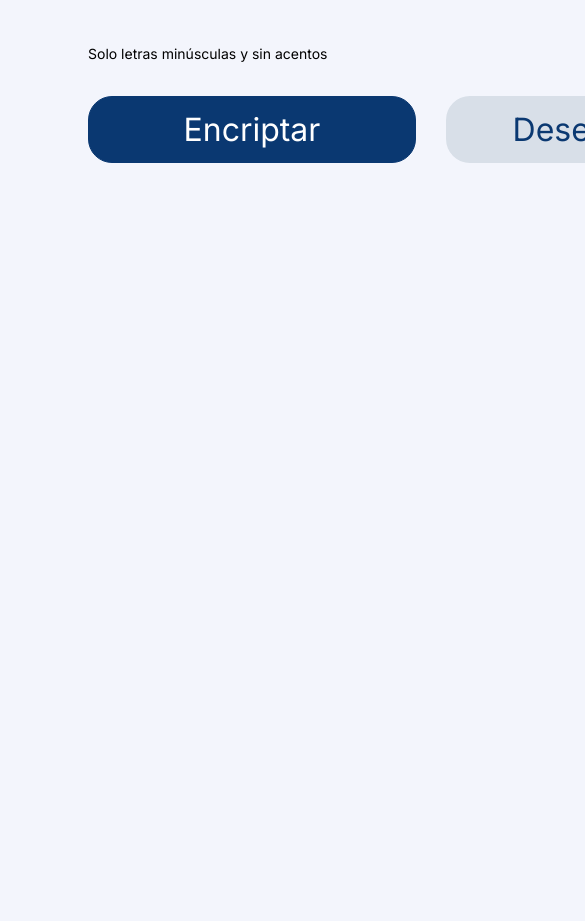
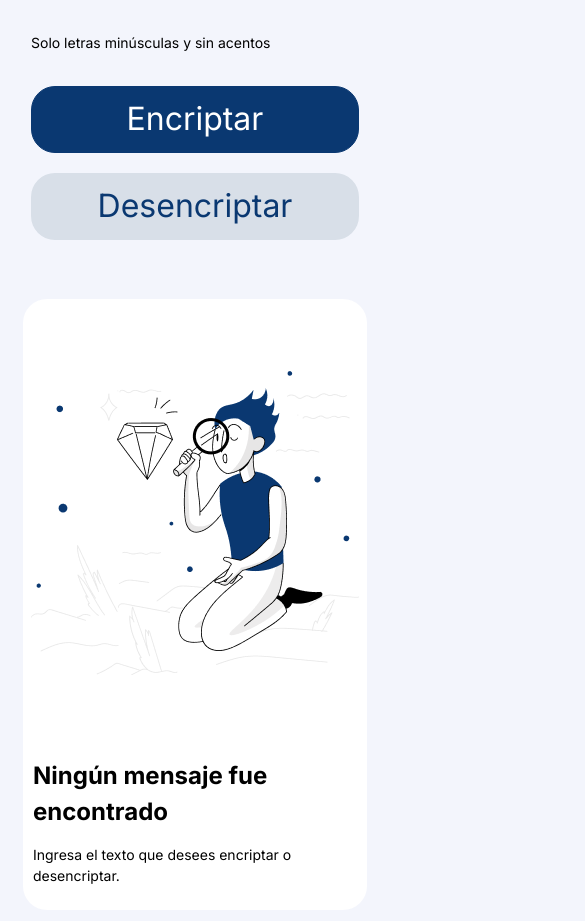
Before and after one commit to deidmon/Reto_encriptador, a plain HTML site: page index.html in a window 390 px wide. Shown: the part 471-1392 px from the top of the page, 585 px wide, since content can reach past the window. Before the commit the page ends 844 px from the top, so only its background shows below. Drawn offline with Linux system fonts and the light colour scheme.

Commit message:
Hacer la página responsiva

```diff
--- a/index.html
+++ b/index.html
@@ -15,12 +15,12 @@
     </header>
     <main>
         <section class="section-encriptador">
-            <textarea class="text-area" cols="30" rows="10" placeholder="Ingrese el texto aqui"></textarea>
+            <textarea class="text-area" cols="30" rows="10" placeholder="Ingrese el texto aqui" oninput="this.value = this.value.toLowerCase();"></textarea>
             <div>
                 <h6 class="informacion">Solo letras minúsculas y sin acentos</h6>
             </div>
             <div class="botones">
-                <button class="btn-encriptar" onclick="btnEncriptar()">
+                <button class="btn-encriptar" onclick="validarTextoIngresado()">
                     Encriptar
                 </button>
                 <button class="btn-desencriptar" onclick="btnDesencriptar()">
@@ -29,12 +29,15 @@
             </div>
         </section>
         <section class="section-mensaje">
-            <textarea class="mensaje" cols="20" rows="10" placeholder=""></textarea>
-            <div class="copiar">
-                <button class="btn-copiar" onclick="copiarContenido()">
-                    Copiar
-                </button>
+
+            <textarea class="mensaje" cols="1" rows="1" placeholder=""></textarea>
+            <div  class="mensaje-error">
+                <strong>Ningún mensaje fue encontrado</strong>
+                <p >Ingresa el texto que desees encriptar o desencriptar.</p>
             </div>
+            <button class="btn-copiar" onclick="copiarContenido()">
+                Copiar
+            </button>
         </section>
     </main>
     <script src="script.js"></script>
--- a/script.js
+++ b/script.js
@@ -2,6 +2,7 @@
 const textArea = document.querySelector(".text-area");
 const mensaje = document.querySelector(".mensaje");
 const btnCopiar = document.querySelector('.btn-copiar');
+const mensajeAdvertencia = document.querySelector('.mensaje-error');
 
 /* La letra "e" es convertida para "enter"
 La letra "i" es convertida para "imes"
@@ -15,6 +16,7 @@ function btnEncriptar(){
     textArea.value = "";
     mensaje.style.backgroundImage = "none";
     btnCopiar.style.display = "block";
+    mensajeAdvertencia.style.display = "none";
 }
 
 function encriptar(stringEncriptado){
@@ -49,9 +51,13 @@ function desencriptar(stringDesencriptado){
 
 
 function copiarContenido(){
-
-    /* var textarea = document.getElementsByClassName("mensaje")[0];
-    var texto = textarea.value; // Obtiene el contenido del textarea */
     let texto = mensaje.value
     navigator.clipboard.writeText(texto)
 }
+
+function validarTextoIngresado(){
+    if (textArea.value != ""){
+        btnEncriptar()
+    };
+    return
+}
--- a/style.css
+++ b/style.css
@@ -6,11 +6,9 @@
     line-height: 150%;
 }
 
-
 .logo{
     padding: 10px;
     margin-left: 10px;
-    width: 10%;
 }
 
 main{
@@ -20,17 +18,15 @@ main{
     align-items: center;
     flex-grow: 1;
     gap: 40px;
-    margin: 50px 80px;
+    margin: 50px 50px;
 }
 
 
 .text-area{
     border: none;
     color: #0A3871;
-    /* margin-top: 90px; */
-    text-transform: lowercase;
+    resize: none;
 
-    resize: none;
 }
 
 ::placeholder{color: #0A3871;}
@@ -39,15 +35,13 @@ main{
 }
 
 .mensaje{
-    /* position: relative; */
-    background: white;
     background-image: url(imagenes/Muñeco.png);
     background-position: center;
     background-repeat: no-repeat;
     border: none;
-    border-radius: 24px;
     color: #0A3871;
-    height: 100%;
+    height: 80%;
+    background-color: #FFFFFF;
 
 }
 
@@ -57,7 +51,7 @@ main{
 
 .botones{
     display: flex;
-    margin-top: 18px;
+    gap: 20px;
 }
 
 .btn-desencriptar{
@@ -67,7 +61,6 @@ main{
     color: #0A3871;
     cursor: pointer;
     height: 67px;
-    margin-left: 30px;
     width: 328px;
 }
 
@@ -82,16 +75,13 @@ main{
 }
 
 .btn-copiar{
-    position: absolute;
     border: 1px solid #0A3871;
     border-radius: 24px;
     color: #0A3871;
     cursor: pointer;
     height: 67px;
-    width: 100%;
+    width: 336px;
     display: none;
-    bottom: 10px;
-    z-index: 1;
 }
 
 .informacion{
@@ -109,10 +99,95 @@ section{
 }
 
 .section-encriptador{
-    /* position: relative; */
     align-content: space-evenly;
 }
 
 .section-mensaje{
+    display: flex;
+    flex-direction: column;
+    align-items: center;
+    justify-content: center;
+    padding: 10px;
     position: relative;
+    width: 30%;
+    background-color: #FFFFFF;
+    border-radius: 24px;
+    row-gap: 20px;
 }
+
+.mensaje-error{
+    display: flex;
+    align-items: center;
+    flex-direction: column;
+    background-color: #FFFFFF;
+}
+
+p{
+    font-size: 14px;
+    background-color: #FFFFFF;
+}
+
+strong{
+    font-weight: bold;
+    font-size: 24px;
+    background-color: #FFFFFF;
+}
+
+@media (max-width: 1250px){
+    main{
+        margin: 50px 80px;
+        display: flex;
+        flex-direction: column;
+    }
+
+    .section-mensaje{
+        width: 100%;
+        height: 20vh;
+    }
+
+    .section-encriptador{
+        height: 50vh;
+    }
+
+    .mensaje{
+        background-image: none;
+    }
+
+}
+
+@media (max-width: 750px){
+    main{
+        margin: 50px 25px;
+        display: flex;
+        flex-direction: column;
+        justify-content: center;
+    }
+
+    .botones{
+        display: flex;
+        align-items: center;
+        flex-direction: column;
+
+    }
+
+    .section-encriptador{
+        justify-content: center;
+    }
+
+    .section-mensaje{
+        height: 70vh;
+    }
+
+    .btn-copiar{
+        width: 280px;
+    }
+
+    .section-encriptador{
+        height: 70vh;
+    }
+
+    .mensaje{
+        background-image: url(imagenes/Muñeco.png);
+    }
+
+}
```
